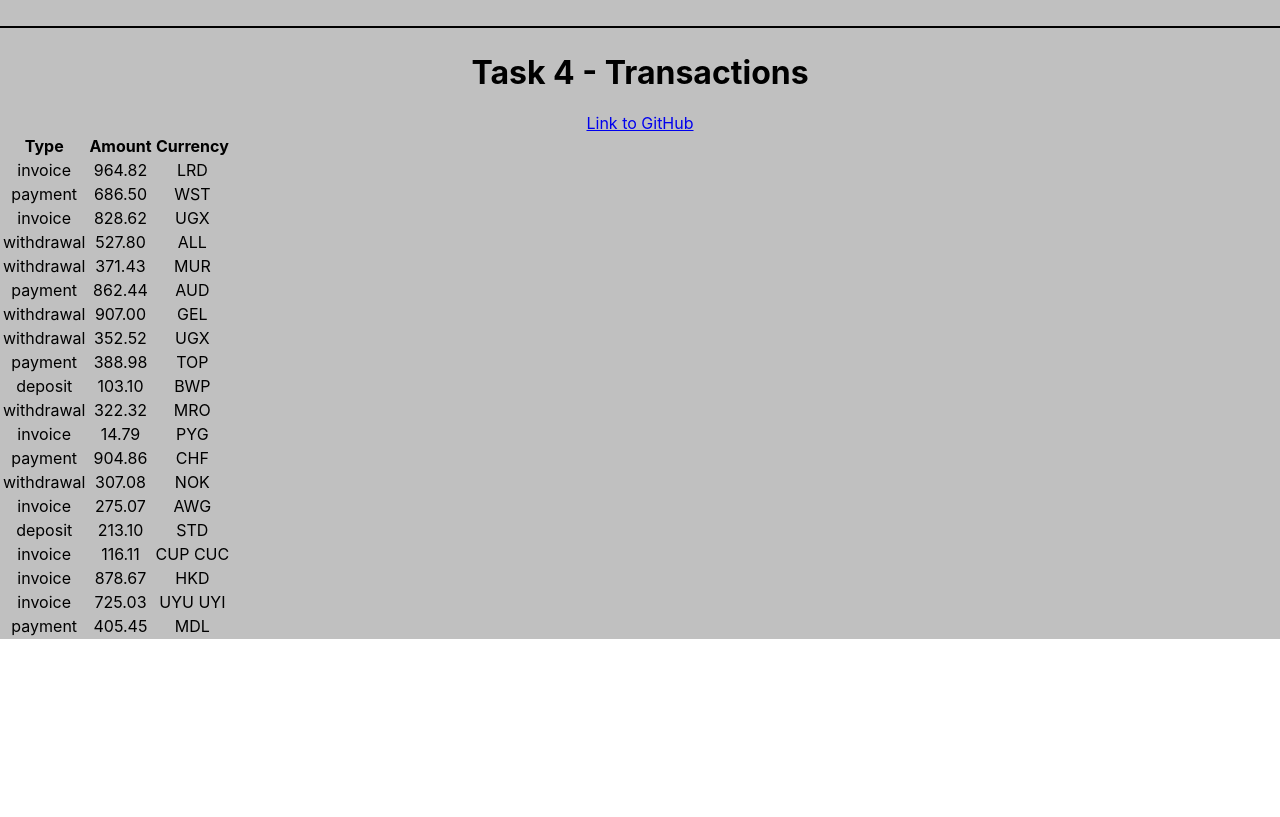
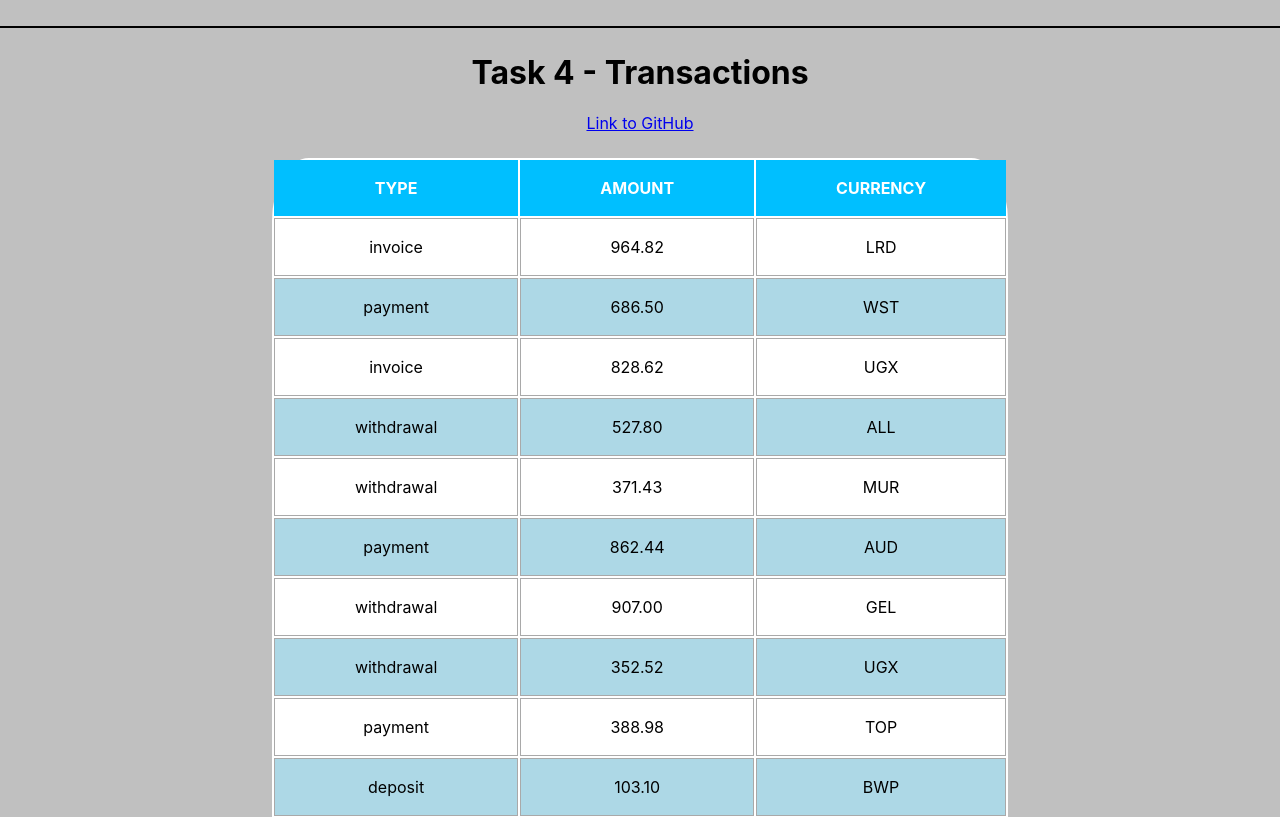
Before and after one commit to tomeksokol/goit-react-hw-01-components, a React (Create React App) app: page / in a window 1280 px wide. Shown: the part 1920-2737 px from the top of the page. Before the commit the page ends 2559 px from the top, so only its background shows below. Built offline with nearby package versions, Linux system fonts and the light colour scheme.

Commit message:
task 4 finished

```diff
--- a/src/components/task4_transactions/TransactionHistory.jsx
+++ b/src/components/task4_transactions/TransactionHistory.jsx
@@ -1,9 +1,10 @@
 // import React from 'react';
 import PropTypes from 'prop-types';
+import {transactionHistory} from "./TransactionHistory.module.css";
 
 const TransactionHistory = ({ items }) => {
   return (
-    <table className="transaction-history">
+    <table className={transactionHistory}>
       <thead>
         <tr>
           <th>Type</th>
--- /dev/null
+++ b/src/components/task4_transactions/TransactionHistory.module.css
@@ -0,0 +1,24 @@
+.transactionHistory {
+  margin: 25px auto;
+  border-radius: 5%;
+  background-color: white;
+}
+
+thead {
+  background-color: deepskyblue;
+  padding-top: 25px;
+  color: white;
+  text-transform: uppercase;
+}
+
+th {
+  padding: 18px 80px;
+}
+tr:nth-child(even) {
+  background-color:lightblue;
+}
+
+td {
+  padding: 18px 80px;
+  border: 1px solid darkgray;
+}
```
